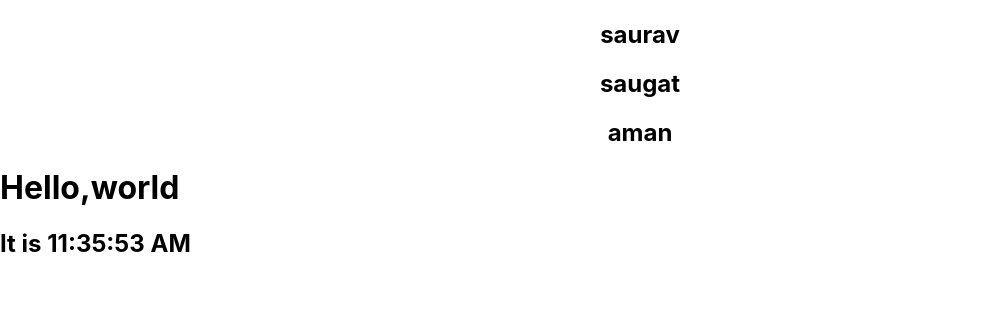
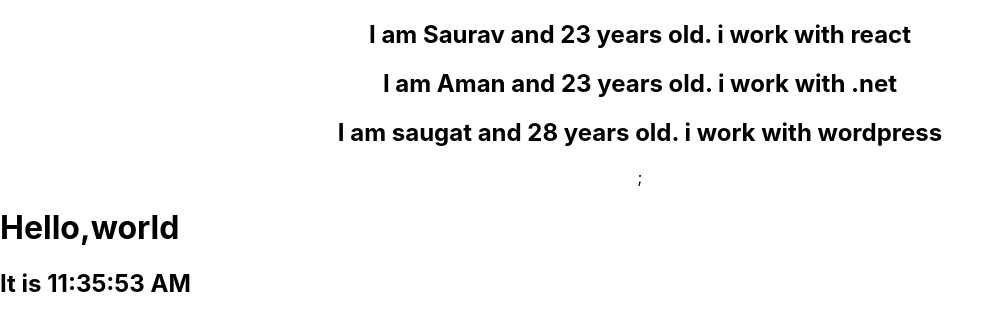
Before and after one commit to ShakyaSaurav/React-Basic, a React (Create React App) app: page / in a window 1280 px wide. Shown: the top 330 px of the page, without its empty margins (0-1003 px from the left). Built offline with nearby package versions, Linux system fonts and the light colour scheme.

Commit message:
making efficient

```diff
--- a/src/NameList.js
+++ b/src/NameList.js
@@ -1,16 +1,32 @@
 import React from 'react'
 
 function NameList() {
-    const names=['saurav','saugat','aman']
+    const persons=[
+        {
+            id:1,
+            name:'Saurav',
+            age:23,
+            job:'react',
+        },
+        {
+            id:2,
+            name:'Aman',
+            age:23,
+            job:'.net',
+        },
+        {
+            id:3,
+            name:'saugat',
+            age:28,
+            job:'wordpress',
+        }
+    ]
+    const personList= persons.map(person=>(
+        <h2> I am {person.name} and {person.age} years old. i work with {person.job}</h2>
+    ))
   return (
     <div>
-        {/* <h2>{names[0]}</h2>
-        <h2>{names[1]}</h2>
-        <h2>{names[2]}</h2> */}
-        {
-            names.map(stdname=><h2>{stdname}</h2>)
-        }
-
+        {personList};
     </div>
   )
 }
```
